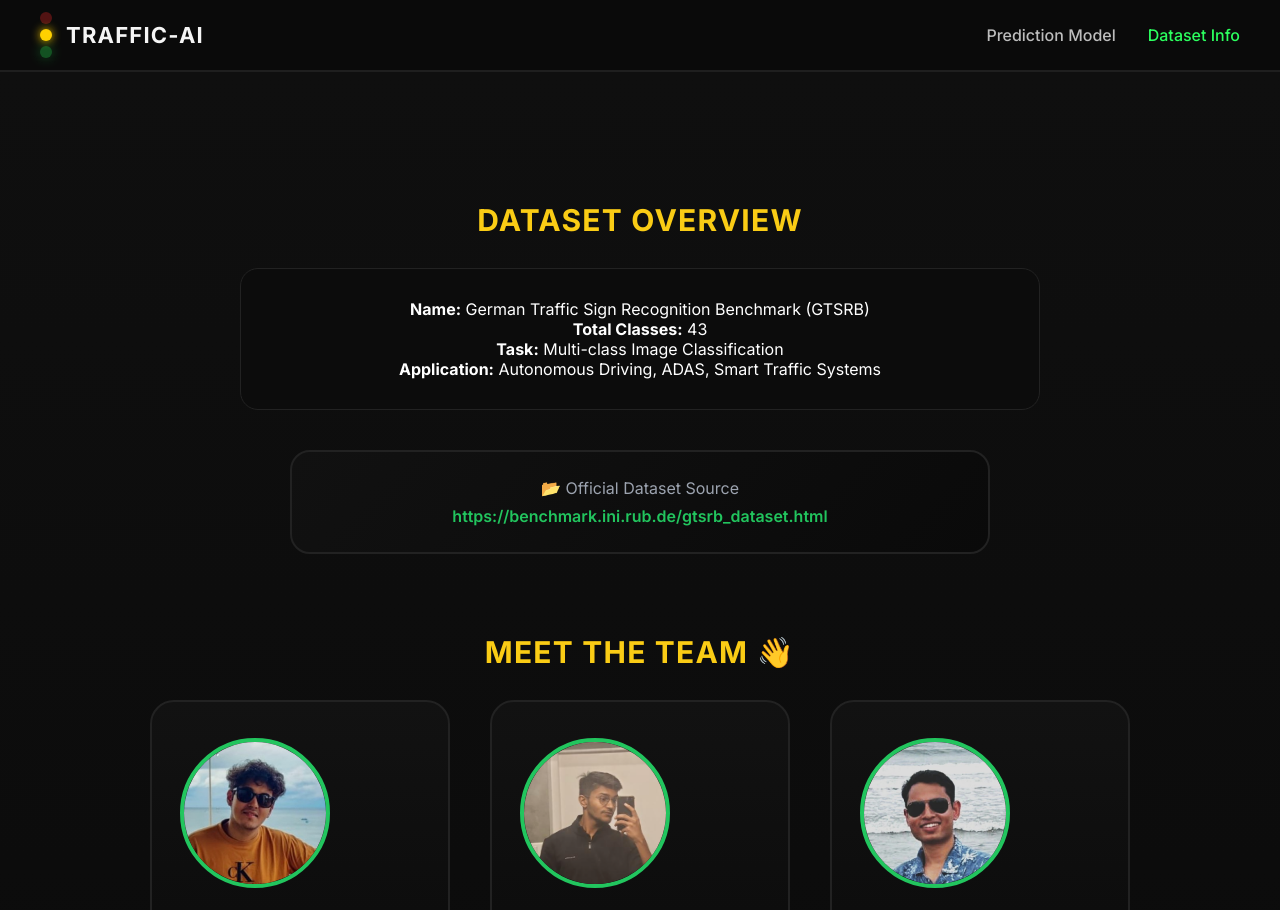
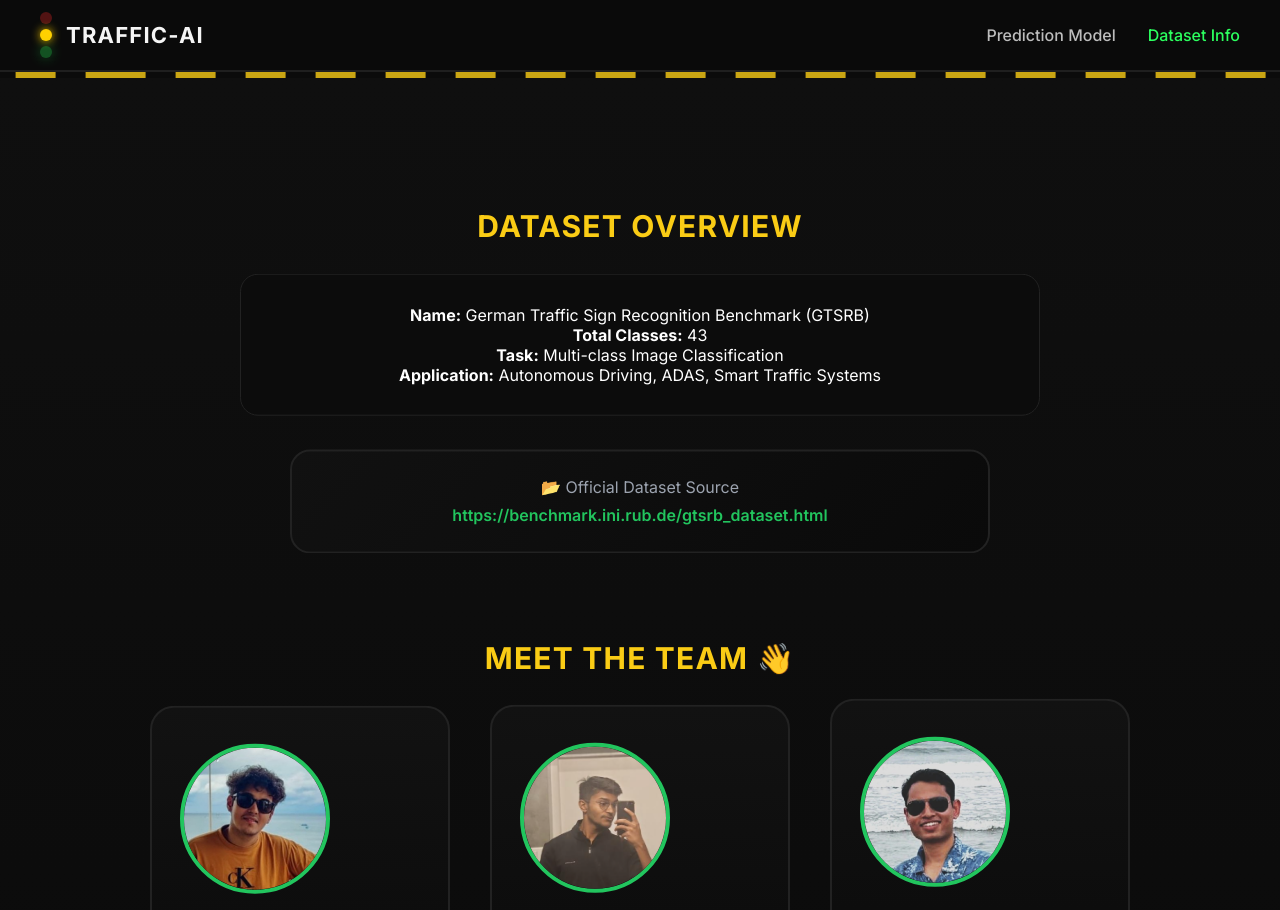
Before and after one commit to arnavanand2005/SE-PM-Road-Sign-Detection, a React (Vite) app in the folder frontend/traffic-sign-dashboard/: page /dataset in a window 1280 px wide. Shown: the top 910 px of the page. Built offline with nearby package versions, Linux system fonts and the light colour scheme.

Commit message:
`Added road divider animation, improved chart and result entry animations, and implemented floating animations for team members`

```diff
--- a/frontend/traffic-sign-dashboard/src/App.jsx
+++ b/frontend/traffic-sign-dashboard/src/App.jsx
@@ -7,6 +7,7 @@ export default function App() {
   return (
     <>
       <Navbar />
+      <div className="road-divider"></div>
       <Routes>
         <Route path="/" element={<Dashboard />} />
         <Route path="/dataset" element={<DatasetInfo />} />
--- a/frontend/traffic-sign-dashboard/src/components/TopPredictions.jsx
+++ b/frontend/traffic-sign-dashboard/src/components/TopPredictions.jsx
@@ -23,7 +23,12 @@ export default function TopPredictions({ data }) {
           tick={{ fill: "#e5e7eb", fontSize: 12 }}
         />
         <Tooltip />
-        <Bar dataKey="confidence" fill="#facc15" />
+        <Bar
+          dataKey="confidence"
+          radius={[0, 6, 6, 0]}
+          fill="#facc15"
+          animationDuration={900}
+        />
       </BarChart>
     </ResponsiveContainer>
   );
--- a/frontend/traffic-sign-dashboard/src/index.css
+++ b/frontend/traffic-sign-dashboard/src/index.css
@@ -11,3 +11,25 @@ body {
   background-color: #0b0b0b;
   color: #eaeaea;
 }
+
+/* ===== ROAD DIVIDER ANIMATION ===== */
+.road-divider {
+  height: 6px;
+  background:
+    repeating-linear-gradient(
+      90deg,
+      #facc15 0 40px,
+      transparent 40px 70px
+    );
+  animation: roadMove 2.5s linear infinite;
+  opacity: 0.8;
+}
+
+@keyframes roadMove {
+  from {
+    background-position-x: 0;
+  }
+  to {
+    background-position-x: 200px;
+  }
+}
--- a/frontend/traffic-sign-dashboard/src/pages/Dashboard.jsx
+++ b/frontend/traffic-sign-dashboard/src/pages/Dashboard.jsx
@@ -55,7 +55,7 @@ export default function Dashboard() {
           {!result && <p className="muted">No prediction yet</p>}
 
           {result && (
-            <>
+    <div className="result-animate">
         <div className="pred-label">{result.label}</div>
         <div className="pred-conf">
         Confidence: {result.confidence}%
@@ -64,10 +64,10 @@ export default function Dashboard() {
         <div className="conf-bar">
         <div
             className="conf-fill"
-                  style={{ width: `${result.confidence}%` }}
+            style={{ "--target-width": `${result.confidence}%` }}
         />
         </div>
-            </>
+        </div>
         )}
     </div>
 
--- a/frontend/traffic-sign-dashboard/src/pages/DatasetInfo.jsx
+++ b/frontend/traffic-sign-dashboard/src/pages/DatasetInfo.jsx
@@ -101,16 +101,15 @@ export default function DatasetInfo() {
   return (
     <div className="dataset">
 
-      {/* ================== DATASET OVERVIEW ================== */}
       <h2>DATASET OVERVIEW</h2>
-      <div className="dataset-box">
+      <div className="dataset-box float">
         <p><b>Name:</b> German Traffic Sign Recognition Benchmark (GTSRB)</p>
         <p><b>Total Classes:</b> 43</p>
         <p><b>Task:</b> Multi-class Image Classification</p>
         <p><b>Application:</b> Autonomous Driving, ADAS, Smart Traffic Systems</p>
       </div>
 
-      <div className="dataset-link-box">
+      <div className="dataset-link-box float-slow">
         <p>📂 Official Dataset Source</p>
         <a
           href="https://benchmark.ini.rub.de/gtsrb_dataset.html"
@@ -121,7 +120,6 @@ export default function DatasetInfo() {
         </a>
       </div>
 
-      {/* ================== TEAM SECTION ================== */}
       <h2 className="team-heading">
         MEET THE TEAM <span className="wave">👋</span>
       </h2>
@@ -143,7 +141,7 @@ export default function DatasetInfo() {
           role: "Product Owner",
           link: "https://www.linkedin.com/in/himesh-sahoo-1234abcd/"
         }].map((m, i) => (
-          <div className="team-card" key={i}>
+          <div className={`team-card float-delay-${i}`} key={i}>
             <img src={m.img} alt={m.name} />
             <h3>{m.name}</h3>
             <p className="role">{m.role}</p>
@@ -154,7 +152,6 @@ export default function DatasetInfo() {
         ))}
       </div>
 
-      {/* ================== TRAFFIC SIGN CLASSES ================== */}
       <h2>TRAFFIC SIGN CLASSES</h2>
       <div className="signs-grid">
         {classNames.map((name, i) => (
@@ -165,12 +162,9 @@ export default function DatasetInfo() {
         ))}
       </div>
 
-      {/* ================== MODEL PERFORMANCE ================== */}
       <h2>MODEL PERFORMANCE & RESULTS</h2>
 
       <div className="results-grid">
-
-        {/* ROW 1 */}
         <div className="results-row two-col">
           <div className="result-card">
             <h3>Training vs Validation Accuracy</h3>
@@ -183,23 +177,17 @@ export default function DatasetInfo() {
           </div>
         </div>
 
-        {/* ROW 2 */}
         <div className="results-row one-col">
           <div className="result-card">
             <h3>Confusion Matrix</h3>
-            <img
-              src="/confusion_matrix.png"
-              alt="Confusion Matrix"
-              className="confusion-matrix"
-            />
+            <img src="/confusion_matrix.png" alt="Confusion Matrix" className="confusion-matrix" />
           </div>
         </div>
 
-        {/* ROW 3 */}
         <div className="results-row one-col">
           <div className="result-card metrics-card">
             <h3>Evaluation Metrics</h3>
-            <ul className="metrics-list">
+            <ul>
               <li>Accuracy: 95%</li>
               <li>Precision: 94%</li>
               <li>Recall: 93%</li>
@@ -209,7 +197,6 @@ export default function DatasetInfo() {
             </ul>
           </div>
         </div>
-
       </div>
     </div>
   );
--- a/frontend/traffic-sign-dashboard/src/styles/Dashboard.css
+++ b/frontend/traffic-sign-dashboard/src/styles/Dashboard.css
@@ -140,13 +140,23 @@
 
 .conf-fill {
   height: 100%;
-  transition: width 0.7s ease;
+  width: 0;
+  animation: fillBar 1.2s ease-out forwards;
   background: linear-gradient(
     90deg,
     #dc2626 0%,
     #facc15 50%,
     #22c55e 100%
   );
+}
+
+@keyframes fillBar {
+  from {
+    width: 0;
+  }
+  to {
+    width: var(--target-width);
+  }
 }
 
 /* ===== MUTED TEXT ===== */
@@ -169,3 +179,18 @@
     grid-column: span 1;
   }
 }
+/* ===== RESULT ENTRY ANIMATION ===== */
+.result-animate {
+  animation: popIn 0.6s ease-out forwards;
+}
+
+@keyframes popIn {
+  from {
+    opacity: 0;
+    transform: translateY(12px) scale(0.96);
+  }
+  to {
+    opacity: 1;
+    transform: translateY(0) scale(1);
+  }
+}
--- a/frontend/traffic-sign-dashboard/src/styles/DatasetInfo.css
+++ b/frontend/traffic-sign-dashboard/src/styles/DatasetInfo.css
@@ -285,3 +285,64 @@
     padding: 40px 20px;
   }
 }
+
+/* ================= FLOATING ANIMATIONS ================= */
+@keyframes float {
+  0% { transform: translateY(0); }
+  50% { transform: translateY(-12px); }
+  100% { transform: translateY(0); }
+}
+
+@keyframes floatSlow {
+  0% { transform: translateY(0); }
+  50% { transform: translateY(-18px); }
+  100% { transform: translateY(0); }
+}
+
+.float {
+  animation: float 6s ease-in-out infinite;
+}
+
+.float-slow {
+  animation: floatSlow 8s ease-in-out infinite;
+}
+
+/* Team staggered floating */
+.float-delay-0 { animation: float 6s ease-in-out infinite; }
+.float-delay-1 { animation: float 6s ease-in-out infinite 1s; }
+.float-delay-2 { animation: float 6s ease-in-out infinite 2s; }
+
+/* ================= WAVE ANIMATION ================= */
+.wave {
+  display: inline-block;
+  animation: waveHand 2.5s infinite;
+  transform-origin: 70% 70%;
+}
+
+@keyframes waveHand {
+  0% { transform: rotate(0deg); }
+  15% { transform: rotate(14deg); }
+  30% { transform: rotate(-8deg); }
+  45% { transform: rotate(14deg); }
+  60% { transform: rotate(-4deg); }
+  75% { transform: rotate(10deg); }
+  100% { transform: rotate(0deg); }
+}
+
+/* ================= BASE STYLES ================= */
+.dataset {
+  padding: 70px 50px;
+  background: linear-gradient(180deg, #0f0f0f, #000);
+  color: white;
+}
+
+.dataset h2 {
+  text-align: center;
+  margin: 60px 0 30px;
+  font-size: 30px;
+  letter-spacing: 1.2px;
+  color: #facc15;
+}
+
+/* (REST OF YOUR CSS REMAINS UNCHANGED BELOW) */
+/* You can paste the remaining CSS exactly as you already have it */
```
Also changed, not shown: frontend/traffic-sign-dashboard/src/styles/Navbar.css (line endings or trailing spaces). Lines whose indentation alone changed are shown as unchanged.
